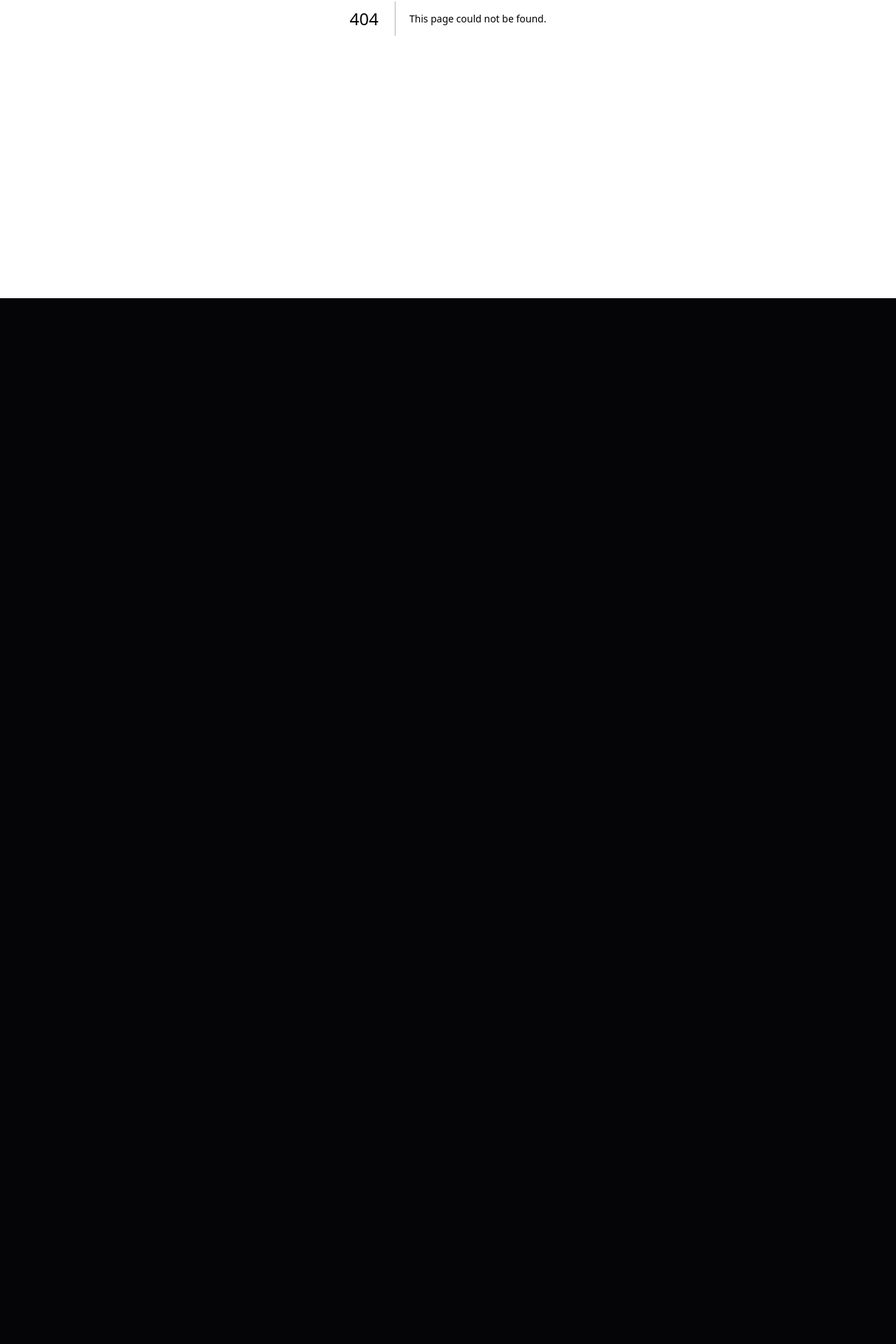
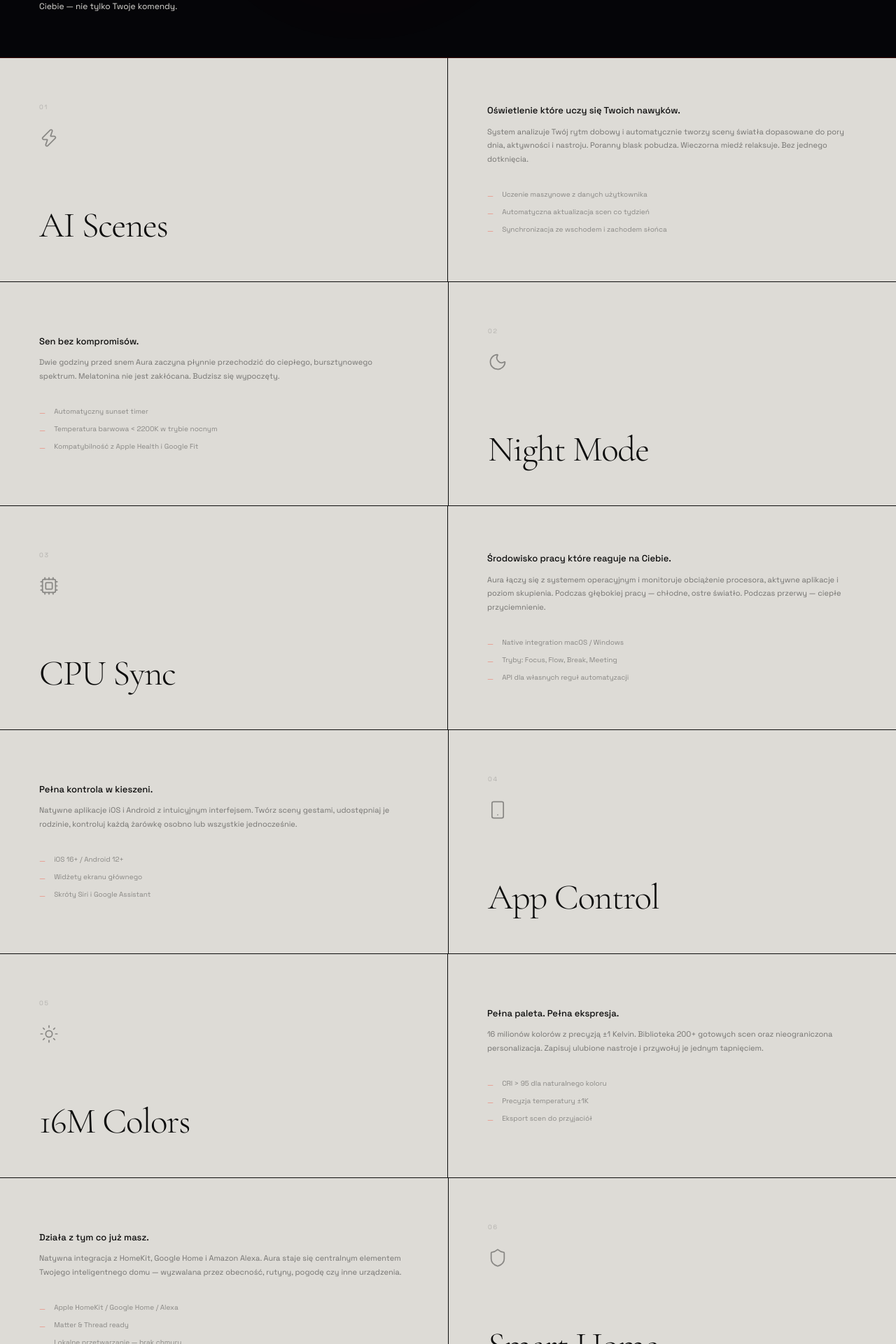
Before and after one commit to mlodyb10/auralight, a Next.js app: page /features in a window 1280 px wide. Before the commit this address had no page. Shown: the part 374-2294 px from the top of the page at 70% size. Before the commit the page ends 800 px from the top, so only its background shows below. Built offline with nearby package versions, Linux system fonts and the light colour scheme.

Commit message:
feat: add /features page with detailed 6-section alternating layout

```diff
--- /dev/null
+++ b/app/features/page.tsx
@@ -0,0 +1,28 @@
+import Navigation from '@/components/Navigation'
+import PageHero from '@/components/PageHero'
+import FeaturesDetail from '@/components/FeaturesDetail'
+import Footer from '@/components/Footer'
+
+export const metadata = {
+  title: 'Features — Aura',
+  description: 'Wszystko czym powinno być inteligentne oświetlenie.',
+}
+
+export default function FeaturesPage() {
+  return (
+    <>
+      <Navigation />
+      <main>
+        <PageHero
+          number="01"
+          eyebrow="What Aura does"
+          title="Everything light"
+          titleAccent="should be."
+          subtitle="Sześć technologii które razem tworzą oświetlenie rozumiejące Ciebie — nie tylko Twoje komendy."
+        />
+        <FeaturesDetail />
+      </main>
+      <Footer />
+    </>
+  )
+}
--- /dev/null
+++ b/components/FeaturesDetail.tsx
@@ -0,0 +1,114 @@
+'use client'
+import { motion } from 'framer-motion'
+import { Zap, Moon, Cpu, Smartphone, Sun, Shield, type LucideIcon } from 'lucide-react'
+import { EASING } from '@/lib/constants'
+
+const ICON_MAP: Record<string, LucideIcon> = { Zap, Moon, Cpu, Smartphone, Sun, Shield }
+
+const FEATURES_DETAIL = [
+  {
+    n: '01', icon: 'Zap', title: 'AI Scenes',
+    lead: 'Oświetlenie które uczy się Twoich nawyków.',
+    body: 'System analizuje Twój rytm dobowy i automatycznie tworzy sceny światła dopasowane do pory dnia, aktywności i nastroju. Poranny blask pobudza. Wieczorna miedź relaksuje. Bez jednego dotknięcia.',
+    detail: ['Uczenie maszynowe z danych użytkownika', 'Automatyczna aktualizacja scen co tydzień', 'Synchronizacja ze wschodem i zachodem słońca'],
+  },
+  {
+    n: '02', icon: 'Moon', title: 'Night Mode',
+    lead: 'Sen bez kompromisów.',
+    body: 'Dwie godziny przed snem Aura zaczyna płynnie przechodzić do ciepłego, bursztynowego spektrum. Melatonina nie jest zakłócana. Budzisz się wypoczęty.',
+    detail: ['Automatyczny sunset timer', 'Temperatura barwowa < 2200K w trybie nocnym', 'Kompatybilność z Apple Health i Google Fit'],
+  },
+  {
+    n: '03', icon: 'Cpu', title: 'CPU Sync',
+    lead: 'Środowisko pracy które reaguje na Ciebie.',
+    body: 'Aura łączy się z systemem operacyjnym i monitoruje obciążenie procesora, aktywne aplikacje i poziom skupienia. Podczas głębokiej pracy — chłodne, ostre światło. Podczas przerwy — ciepłe przyciemnienie.',
+    detail: ['Native integration macOS / Windows', 'Tryby: Focus, Flow, Break, Meeting', 'API dla własnych reguł automatyzacji'],
+  },
+  {
+    n: '04', icon: 'Smartphone', title: 'App Control',
+    lead: 'Pełna kontrola w kieszeni.',
+    body: 'Natywne aplikacje iOS i Android z intuicyjnym interfejsem. Twórz sceny gestami, udostępniaj je rodzinie, kontroluj każdą żarówkę osobno lub wszystkie jednocześnie.',
+    detail: ['iOS 16+ / Android 12+', 'Widżety ekranu głównego', 'Skróty Siri i Google Assistant'],
+  },
+  {
+    n: '05', icon: 'Sun', title: '16M Colors',
+    lead: 'Pełna paleta. Pełna ekspresja.',
+    body: '16 milionów kolorów z precyzją ±1 Kelvin. Biblioteka 200+ gotowych scen oraz nieograniczona personalizacja. Zapisuj ulubione nastroje i przywołuj je jednym tapnięciem.',
+    detail: ['CRI > 95 dla naturalnego koloru', 'Precyzja temperatury ±1K', 'Eksport scen do przyjaciół'],
+  },
+  {
+    n: '06', icon: 'Shield', title: 'Smart Home',
+    lead: 'Działa z tym co już masz.',
+    body: 'Natywna integracja z HomeKit, Google Home i Amazon Alexa. Aura staje się centralnym elementem Twojego inteligentnego domu — wyzwalana przez obecność, rutyny, pogodę czy inne urządzenia.',
+    detail: ['Apple HomeKit / Google Home / Alexa', 'Matter & Thread ready', 'Lokalne przetwarzanie — brak chmury'],
+  },
+]
+
+export default function FeaturesDetail() {
+  return (
+    <section className="bg-[var(--cream)]">
+      {FEATURES_DETAIL.map((f, i) => {
+        const Icon = ICON_MAP[f.icon]
+        const isEven = i % 2 === 0
+        return (
+          <div
+            key={f.n}
+            className="grid grid-cols-1 md:grid-cols-2 border-b border-[var(--text)] border-opacity-10 min-h-[320px]"
+          >
+            {/* Icon / number block */}
+            <motion.div
+              initial={{ opacity: 0, x: isEven ? -30 : 30 }}
+              whileInView={{ opacity: 1, x: 0 }}
+              transition={{ duration: 0.7, ease: EASING.editorial }}
+              viewport={{ once: true, margin: '-60px' }}
+              className={`flex flex-col justify-between p-10 md:p-14 border-b md:border-b-0 border-[var(--text)] border-opacity-10 ${
+                isEven ? 'md:border-r' : 'md:order-last md:border-l'
+              }`}
+            >
+              <div>
+                <span className="text-[9px] tracking-[0.2em] text-[var(--text)] opacity-20">{f.n}</span>
+                <Icon size={28} strokeWidth={1.5} className="mt-5 text-[var(--text)] opacity-40" />
+              </div>
+              <h2 className="font-[family-name:var(--font-cormorant)] font-light text-[clamp(32px,4vw,52px)] leading-[0.95] text-[var(--text)] tracking-tight mt-8">
+                {f.title}
+              </h2>
+            </motion.div>
+
+            {/* Content block */}
+            <motion.div
+              initial={{ opacity: 0, x: isEven ? 30 : -30 }}
+              whileInView={{ opacity: 1, x: 0 }}
+              transition={{ duration: 0.7, ease: EASING.editorial, delay: 0.1 }}
+              viewport={{ once: true, margin: '-60px' }}
+              className="flex flex-col justify-center p-10 md:p-14"
+            >
+              <p className="text-[13px] font-medium text-[var(--text)] mb-3 leading-snug">{f.lead}</p>
+              <p className="text-[11px] text-[var(--text)] opacity-50 leading-[1.8] mb-8">{f.body}</p>
+              <ul className="space-y-2">
+                {f.detail.map(d => (
+                  <li key={d} className="flex items-start gap-3 text-[10px] text-[var(--text)] opacity-40">
+                    <span className="text-[var(--red)] mt-0.5 shrink-0">—</span>
+                    {d}
+                  </li>
+                ))}
+              </ul>
+            </motion.div>
+          </div>
+        )
+      })}
+
+      {/* Bottom CTA */}
+      <div className="px-8 md:px-14 py-16 flex flex-col sm:flex-row items-start sm:items-center justify-between gap-6 border-t border-[var(--text)] border-opacity-10">
+        <p className="font-[family-name:var(--font-cormorant)] font-light text-[clamp(24px,3vw,40px)] text-[var(--text)] leading-tight">
+          Gotowy zobaczyć to<br /><em className="text-[var(--red)]">w akcji?</em>
+        </p>
+        <a
+          href="/pricing"
+          className="text-[10px] uppercase tracking-[0.2em] text-white bg-[var(--red)] px-8 py-3.5 hover:opacity-90 transition-opacity shrink-0"
+        >
+          Zobacz cennik →
+        </a>
+      </div>
+    </section>
+  )
+}
```
